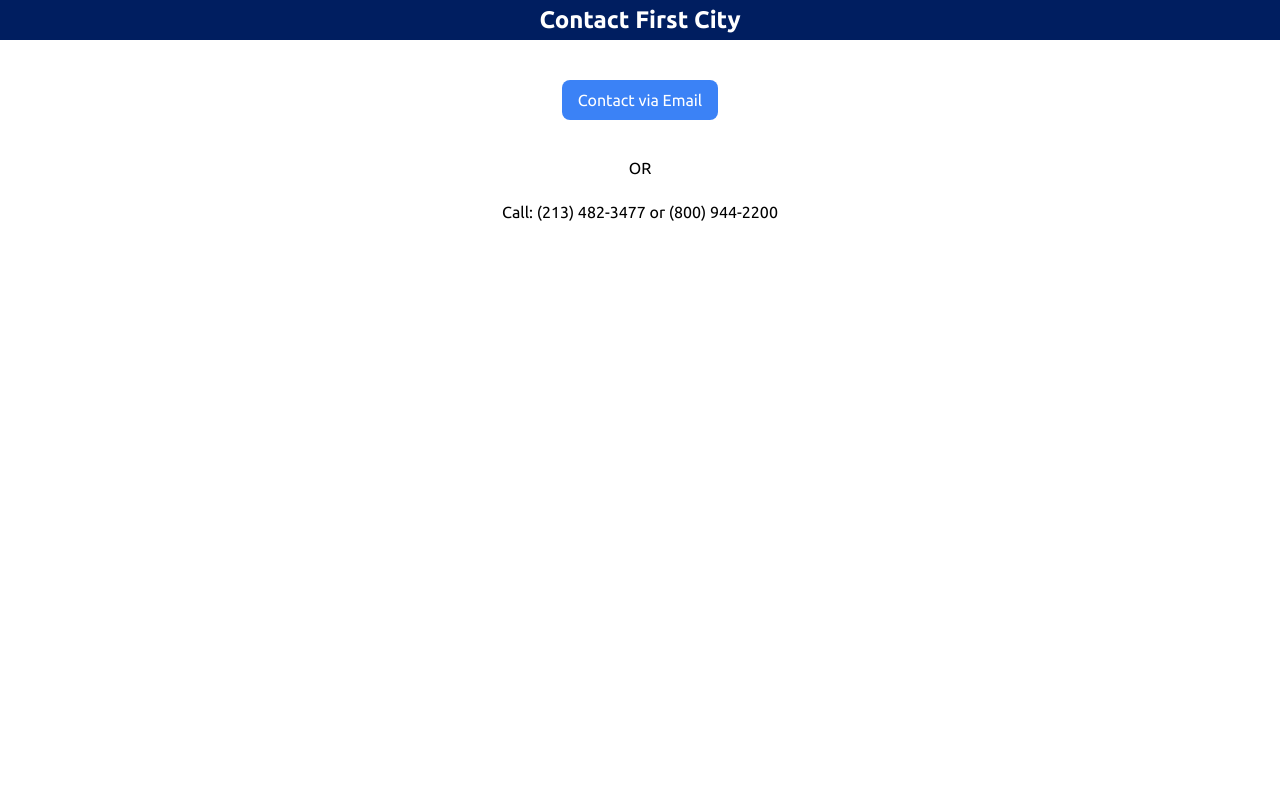
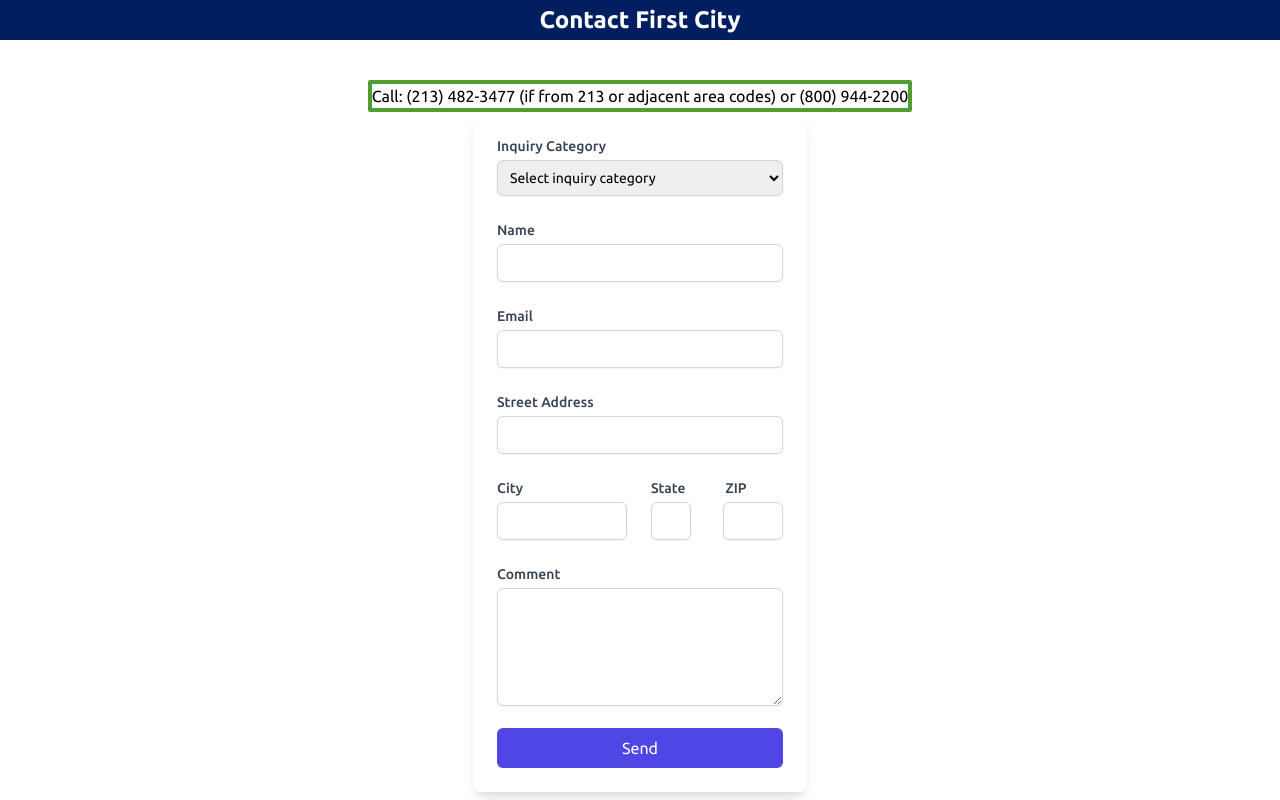
Before and after one commit to everettbu/savings-calc, a React (Vite) app in the folder savings-calculator/: page /contact in a window 1280 px wide. Built offline with nearby package versions, Linux system fonts and the light colour scheme.

Commit message:
created contact form

```diff
--- /dev/null
+++ b/savings-calculator/src/components/ContactForm.jsx
@@ -0,0 +1,71 @@
+import React from 'react';
+import { Formik, Form, Field, ErrorMessage } from 'formik';
+import * as Yup from 'yup';
+
+const ContactForm = ({ onSubmit, inputClass, labelClass, errorClass, formClass }) => {
+  const validationSchema = Yup.object({
+    inquiryType: Yup.string().required('Required'),
+    name: Yup.number().required('Required'),
+    email: Yup.number().required('Required'),
+  });
+
+  return (
+    <Formik
+      validationSchema={validationSchema}
+      onSubmit={(values, { setSubmitting }) => {
+        onSubmit(values);
+        setSubmitting(false);
+      }}
+    >
+      {({ isSubmitting, values }) => (
+        <Form id="contact-form" className={formClass}>
+          <div className="mb-4">
+            <label htmlFor="inquiryType" className={labelClass}>Inquiry Category</label>
+            <Field as="select" name="inquiryType" id="inquiryType" className={inputClass}>
+              <option value="" label="Select inquiry category" />
+              <option value="Technical Questions" label="Technical Questions" />
+              <option value="Consumer Loans" label="Consumer Loans" />
+              <option value="General Information" label="General Information" />
+              <option value="Employment" label="Employment" />
+              <option value="Information Sharing Opt-Out" label="Information Sharing Opt-Out" />
+              <option value="Real Estate Loans" label="Real Estate Loans" />
+            </Field>
+            <ErrorMessage name="inquiryType" component="div" className={errorClass} />
+          </div>
+          <div className="mb-4">
+            <label htmlFor="name" className={labelClass}>Name</label>
+            <Field type="text" name="name" id="name" className={`${inputClass} no-spinner`} />
+            <ErrorMessage name="name" component="div" className={errorClass} />
+          </div>
+          <div className="mb-4">
+            <label htmlFor="email" className={labelClass}>Email</label>
+            <Field type="text" name="email" id="email" className={`${inputClass} no-spinner`} />
+            <ErrorMessage name="email" component="div" className={errorClass} />
+          </div>
+          <div className="mb-4">
+            <label htmlFor="streetAddress" className={labelClass}>Street Address</label>
+            <Field type="text" name="streetAddress" id="streetAddress" className={`${inputClass} no-spinner`} />
+          </div>
+          <div className="mb-4 flex flex-col">
+                <div className="flex flex-row">
+                    <label htmlFor="city" className={`${labelClass} mr-20`}>City</label>
+                    <label htmlFor="state" className={`${labelClass} ml-12`}>State</label>
+                    <label htmlFor="zip" className={`${labelClass} ml-10`}>ZIP</label>
+                </div>
+                <div className='flex flex-row'>
+                    <Field type="text" name="city" id="city" className={`${inputClass} no-spinner mr-6`} style={{width: '130px'}}/>
+                    <Field type="text" name="state" id="state" className={`${inputClass} no-spinner mr-8`} style={{width: '40px'}} maxLength="2"/>
+                    <Field type="text" name="zip" id="zip" className={`${inputClass} no-spinner`} style={{width: '60px'}} maxLength="5"/>
+                </div>
+          </div>
+          <div className="mb-4">
+            <label htmlFor="comment" className={labelClass}>Comment</label>
+            <textarea type="text" name="comment" id="comment" className={`${inputClass} no-spinner`} rows="5"/>
+          </div>
+        </Form>
+      )}
+    </Formik>
+  );
+};
+
+export default ContactForm;
--- a/savings-calculator/src/pages/Contact.jsx
+++ b/savings-calculator/src/pages/Contact.jsx
@@ -1,27 +1,30 @@
 import React from 'react';
+import ContactForm from '../components/ContactForm';
 
 const Contact = () => {
     return(
-        <div className="min-h-screen flex flex-col">
+        <div className="min-h-screen flex flex-col items-center">
             <header className="bg-primary text-white text-center py-1 w-full">
                 <h1 className="text-2xl font-bold">Contact First City</h1>
             </header>
+            <div className="border-4 border-secondary rounded-sm flex justify-center mt-10">
+                Call: (213) 482-3477 (if from 213 or adjacent area codes) or (800) 944-2200
+            </div>
             <main className="flex-col flex-1">
-                <div className="justify-center p-10">
-                    <div className="flex justify-center">
-                    <a href="https://www.firstcitycu.org/contact/email/" target="_blank" rel="noopener noreferrer">
-                        <button className="bg-blue-500 text-white px-4 py-2 rounded-lg hover:bg-blue-700 transition duration-300 mb-4 justify-center">
-                            Contact via Email
-                        </button>
-                    </a>
-                    </div>
-                    <div className='flex justify-center p-5'>
-                        OR
-                    </div>
-                    <div className='flex justify-center'>
-                        Call: (213) 482-3477 or (800) 944-2200
-                    </div>
+            <div className="bg-white p-6 rounded-lg shadow-lg w-full max-w-md">
+                    <ContactForm
+                    formClass="space-y-6"
+                    inputClass="mt-1 p-2 border border-gray-300 rounded-md shadow-sm focus:outline-none focus:ring-indigo-500 focus:border-indigo-500 sm:text-sm w-full"
+                    labelClass="block text-sm font-medium text-gray-700"
+                    errorClass="text-red-500 text-sm mt-1"
+                    />
+                    <button
+                    className="w-full bg-indigo-600 text-white py-2 px-4 rounded-md hover:bg-indigo-700 focus:outline-none focus:ring-2 focus:ring-offset-2 focus:ring-indigo-500 transition duration-300 mt-4"
+                >
+                    Send
+                </button>
                 </div>
+
             </main>
         </div>
     )
```
